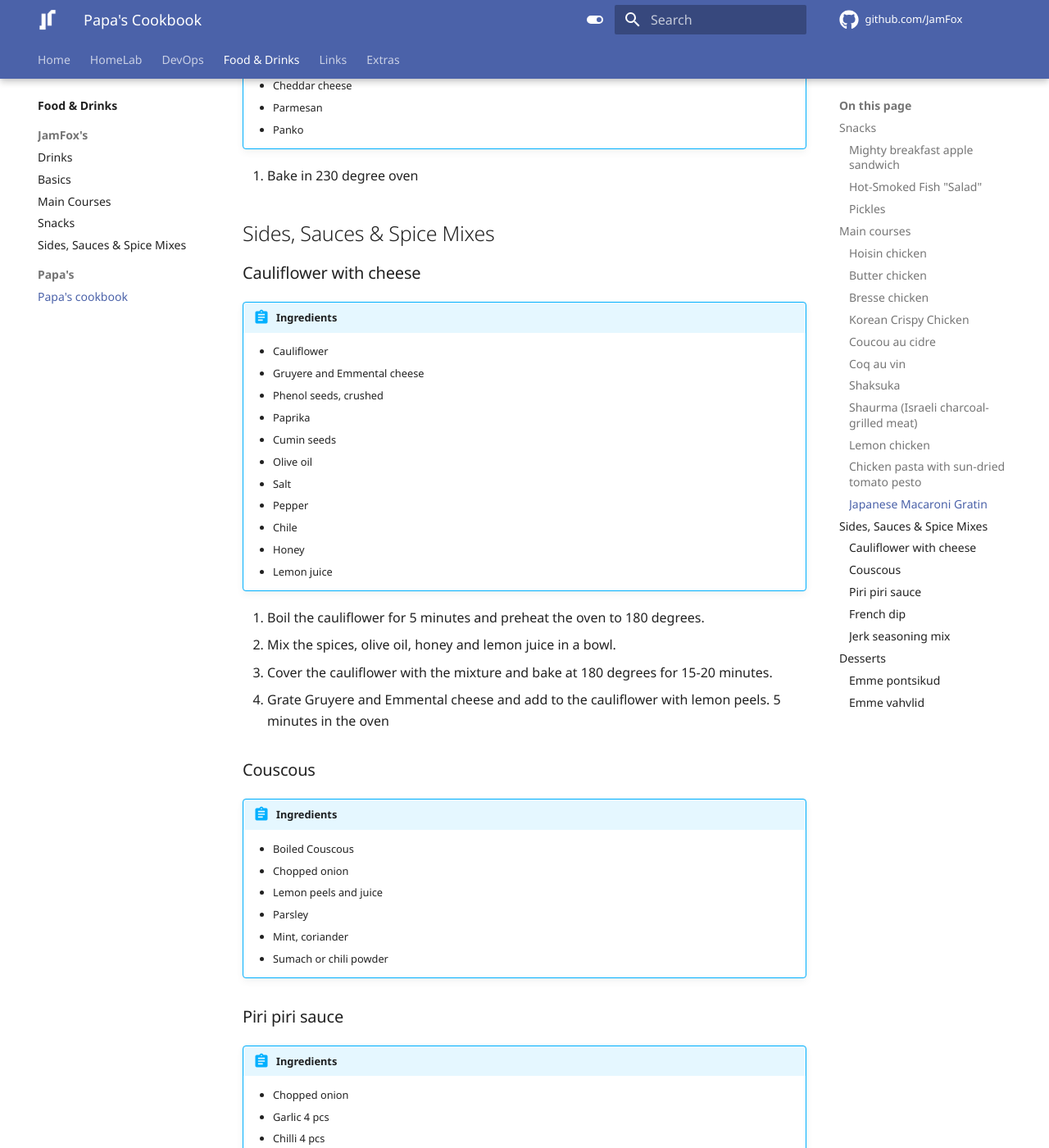
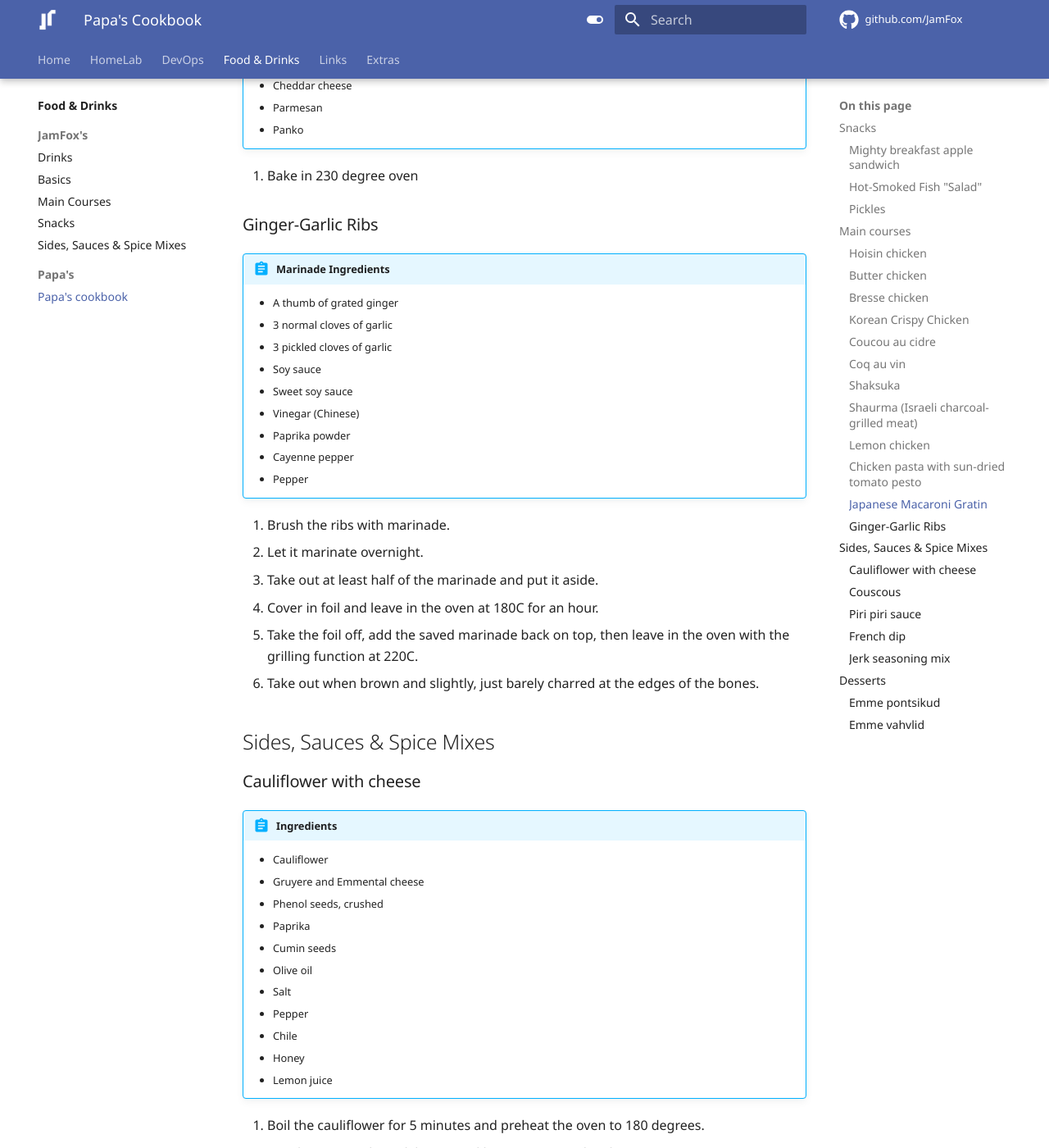
Before and after one commit to JamFox/docs.jamfox.dev, an MkDocs documentation site: the page built from docs/content/food/papacookbook.md, in a window 1280 px wide and 1400 px high, scrolled down 7660 px. Shown: the whole window at 82% size. Built offline with MkDocs 1.6.1 and Material for MkDocs 9.7.7, drawn with Linux system fonts in a browser that asks for light colours; comment, search, counter and statistics services are not loaded.

Commit message:
add gingergarlic rib

```diff
--- a/docs/content/food/papacookbook.md
+++ b/docs/content/food/papacookbook.md
@@ -264,6 +264,26 @@ Loosely inspired by [Just One Cookbook's Macaroni Gratin](https://www.justonecoo
 
 1. Bake in 230 degree oven
 
+### Ginger-Garlic Ribs
+
+!!! abstract "Marinade Ingredients"
+    - A thumb of grated ginger
+    - 3 normal cloves of garlic
+    - 3 pickled cloves of garlic
+    - Soy sauce
+    - Sweet soy sauce
+    - Vinegar (Chinese)
+    - Paprika powder
+    - Cayenne pepper
+    - Pepper
+
+1. Brush the ribs with marinade.
+2. Let it marinate overnight.
+3. Take out at least half of the marinade and put it aside.
+4. Cover in foil and leave in the oven at 180C for an hour.
+5. Take the foil off, add the saved marinade back on top, then leave in the oven with the grilling function at 220C.
+6. Take out when brown and slightly, just barely charred at the edges of the bones.
+
 ## Sides, Sauces & Spice Mixes
 
 ### Cauliflower with cheese
```
